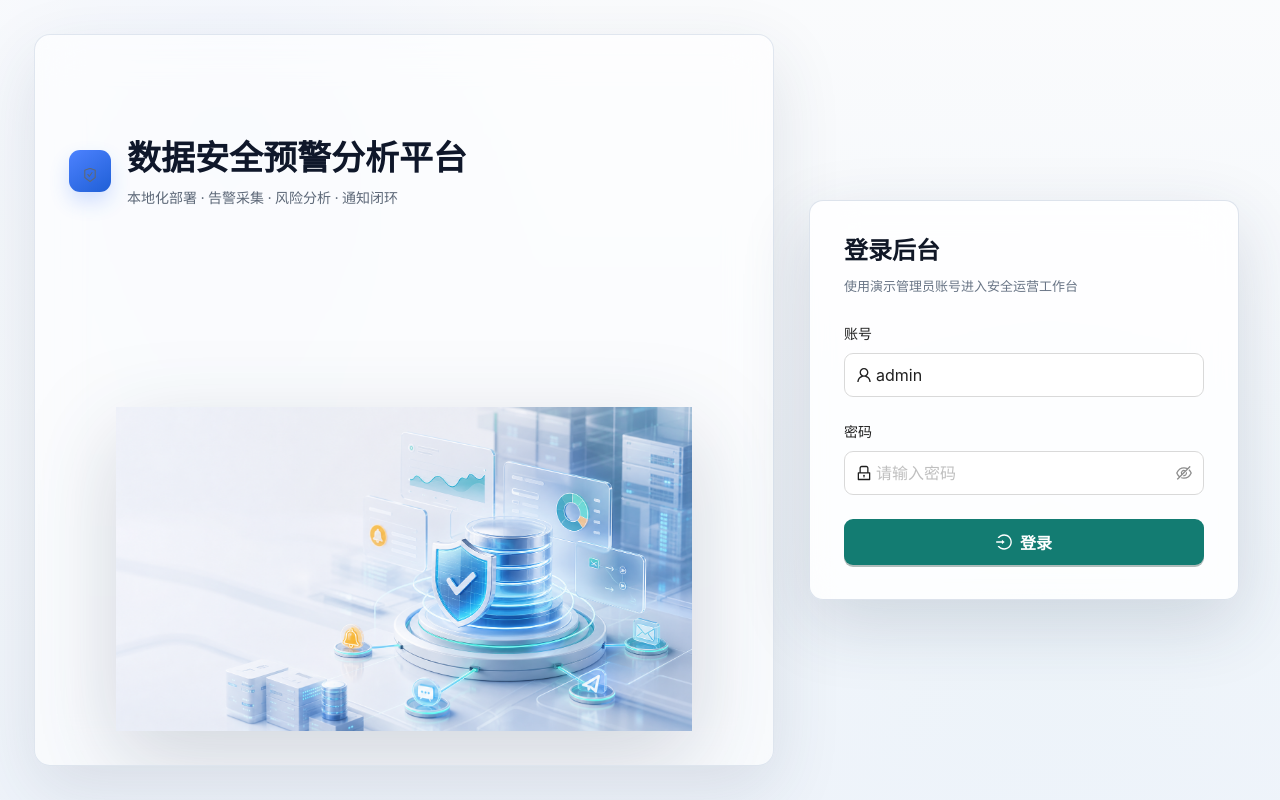
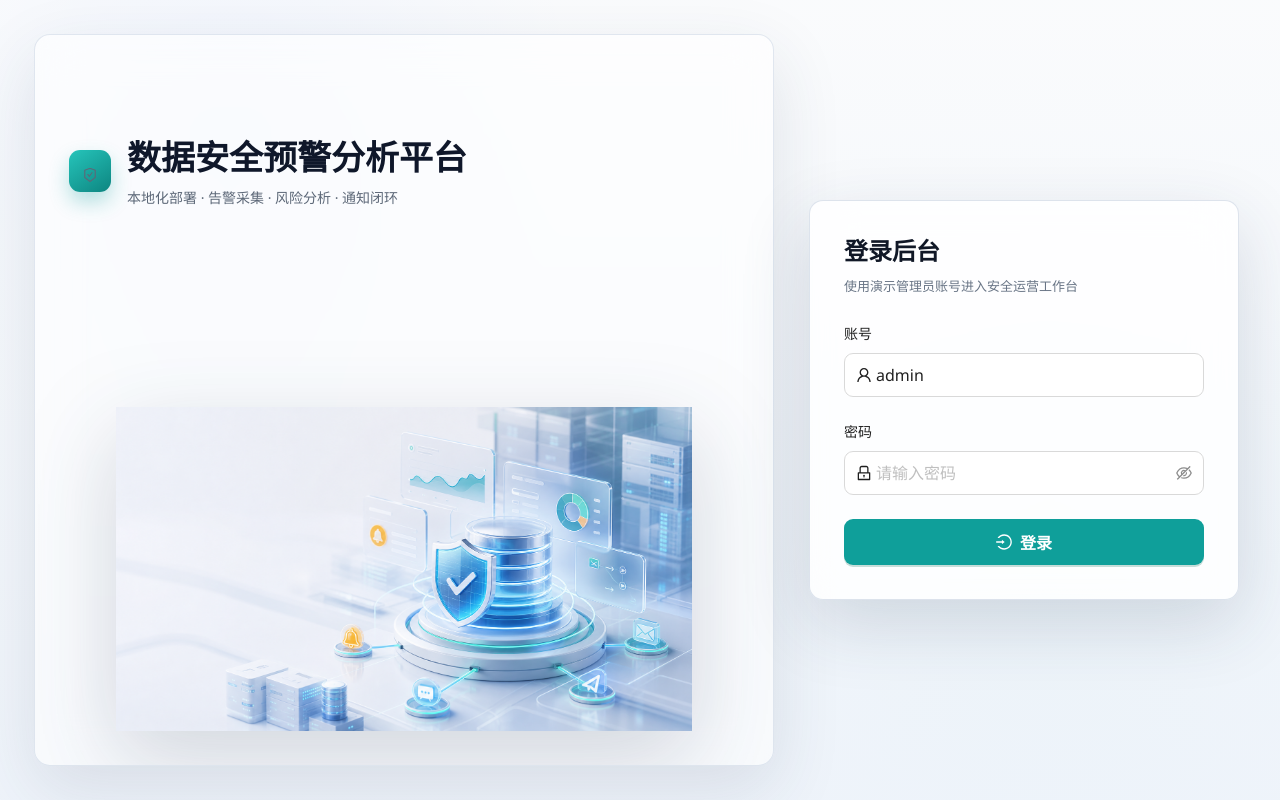
Before and after one commit to Ruidooww/EDSP, a React (Vite) app in the folder frontend/: page / in a window 1280 px wide. Built offline with nearby package versions, Linux system fonts and the light colour scheme.

Commit message:
style: apply EDSP security theme

```diff
--- a/frontend/src/main.tsx
+++ b/frontend/src/main.tsx
@@ -4,34 +4,11 @@ import { ConfigProvider } from 'antd';
 import zhCN from 'antd/locale/zh_CN';
 import App from './App';
 import './styles.css';
+import edspTheme from './theme/edspTheme';
 
 ReactDOM.createRoot(document.getElementById('root')!).render(
   <React.StrictMode>
-    <ConfigProvider
-      locale={zhCN}
-      theme={{
-        token: {
-          colorPrimary: '#137c72',
-          borderRadius: 6,
-          fontSize: 14,
-        },
-        components: {
-          Layout: {
-            bodyBg: '#f6f7f8',
-            siderBg: '#18201f',
-            triggerBg: '#18201f',
-          },
-          Menu: {
-            darkItemBg: '#18201f',
-            darkSubMenuItemBg: '#131918',
-            darkItemSelectedBg: '#137c72',
-          },
-          Card: {
-            borderRadiusLG: 6,
-          },
-        },
-      }}
-    >
+    <ConfigProvider locale={zhCN} theme={edspTheme}>
       <App />
     </ConfigProvider>
   </React.StrictMode>,
--- a/frontend/src/styles.css
+++ b/frontend/src/styles.css
@@ -140,9 +140,8 @@ body {
   top: 0;
   height: 100vh;
   overflow: hidden;
-  background: rgb(244 248 254 / 72%) !important;
-  border-right: 1px solid rgb(180 194 214 / 34%);
-  backdrop-filter: blur(24px);
+  background: #0d1421 !important;
+  border-right: 1px solid rgba(255, 255, 255, 0.06);
 }
 
 .brand {
@@ -161,14 +160,14 @@ body {
   place-items: center;
   color: #fff;
   font-size: 22px;
-  background: linear-gradient(145deg, #4d82ff, #1f5fd6);
+  background: linear-gradient(145deg, #26c5bb, #0d8580);
   border-radius: 11px;
-  box-shadow: 0 10px 20px rgb(47 108 255 / 20%);
+  box-shadow: 0 10px 20px rgba(15, 159, 154, 0.30);
 }
 
 .brand h4.ant-typography {
   margin: 0;
-  color: #111827;
+  color: #ffffff;
   font-size: 16px;
   line-height: 1.1;
 }
@@ -176,13 +175,13 @@ body {
 .brand span {
   display: block;
   margin-top: 4px;
-  color: #697586;
+  color: #8fa3be;
   font-size: 12px;
 }
 
 .sider-menu.ant-menu {
   padding: 0 12px;
-  color: #4b5565;
+  color: #c8d4e3;
   background: transparent;
   border-inline-end: 0 !important;
 }
@@ -190,28 +189,34 @@ body {
 .sider-menu .ant-menu-item {
   height: 42px;
   margin: 4px 0;
-  color: #4b5565;
+  color: #c8d4e3;
   border-radius: 9px;
 }
 
 .sider-menu .ant-menu-item .ant-menu-item-icon {
-  color: #5b6678;
+  color: #8fa3be;
 }
 
 .sider-menu .ant-menu-item-selected {
-  color: #1e5eff;
-  background: rgb(64 124 255 / 12%) !important;
+  color: #0f9f9a;
+  background: rgba(15, 159, 154, 0.15) !important;
 }
 
 .sider-menu .ant-menu-item-selected .ant-menu-item-icon {
-  color: #1e5eff;
+  color: #0f9f9a;
 }
 
 .sider-menu .ant-menu-submenu-title {
   height: 42px;
   margin: 4px 0;
-  color: #4b5565;
+  color: #c8d4e3;
   border-radius: 9px;
+}
+
+.sider-menu .ant-menu-item:hover,
+.sider-menu .ant-menu-submenu-title:hover {
+  color: #e6f9f7 !important;
+  background: rgba(15, 159, 154, 0.08) !important;
 }
 
 .sider-menu .ant-menu-sub .ant-menu-item {
@@ -243,7 +248,7 @@ body {
 }
 
 .topbar-context .anticon {
-  color: #3f7cff;
+  color: #0f9f9a;
 }
 
 .topbar-actions {
@@ -1718,3 +1723,113 @@ body {
     grid-template-columns: 1fr;
   }
 }
+
+/* =============================================
+   EDSP 告警严重度与状态色标体系
+   本轮仅建立统一 class 体系，供后续页面逐步接入。
+   当前页面组件不在本轮修改范围内。
+   ============================================= */
+
+.severity-tag {
+  font-weight: 600;
+  border-radius: 4px;
+  font-size: 12px;
+}
+
+.severity-tag.critical,
+.ant-tag.severity-critical {
+  color: #c41d2e;
+  background: #fff0f0;
+  border-color: #ffa39e;
+}
+
+.severity-tag.high,
+.ant-tag.severity-high {
+  color: #d4380d;
+  background: #fff2e8;
+  border-color: #ffbb96;
+}
+
+.severity-tag.medium,
+.ant-tag.severity-medium {
+  color: #ad6800;
+  background: #fffbe6;
+  border-color: #ffe58f;
+}
+
+.severity-tag.low,
+.ant-tag.severity-low {
+  color: #1d7c4d;
+  background: #f0faf4;
+  border-color: #95de9f;
+}
+
+.severity-tag.info,
+.ant-tag.severity-info {
+  color: #1d5fcc;
+  background: #f0f5ff;
+  border-color: #adc6ff;
+}
+
+/* 告警状态色标 */
+.ant-tag.status-open {
+  color: #c41d2e;
+  background: #fff0f0;
+  border-color: #ffa39e;
+}
+
+.ant-tag.status-acknowledged {
+  color: #ad6800;
+  background: #fffbe6;
+  border-color: #ffe58f;
+}
+
+.ant-tag.status-closed {
+  color: #5c6b77;
+  background: #f5f7f9;
+  border-color: #d0d5dd;
+}
+
+.ant-tag.status-suppressed {
+  color: #8b5cf6;
+  background: #f5f3ff;
+  border-color: #c4b5fd;
+}
+
+/* 数据源状态色标 */
+.ant-tag.ds-healthy {
+  color: #1d7c4d;
+  background: #f0faf4;
+  border-color: #95de9f;
+}
+
+.ant-tag.ds-abnormal {
+  color: #c41d2e;
+  background: #fff0f0;
+  border-color: #ffa39e;
+}
+
+.ant-tag.ds-unknown {
+  color: #5c6b77;
+  background: #f5f7f9;
+  border-color: #d0d5dd;
+}
+
+/* 通知投递状态色标 */
+.ant-tag.delivery-success {
+  color: #1d7c4d;
+  background: #f0faf4;
+  border-color: #95de9f;
+}
+
+.ant-tag.delivery-failed {
+  color: #c41d2e;
+  background: #fff0f0;
+  border-color: #ffa39e;
+}
+
+.ant-tag.delivery-pending {
+  color: #ad6800;
+  background: #fffbe6;
+  border-color: #ffe58f;
+}
--- /dev/null
+++ b/frontend/src/theme/edspTheme.ts
@@ -0,0 +1,61 @@
+/**
+ * EDSP 安全运营平台 - Ant Design v5 主题配置
+ * 不修改任何业务逻辑，仅覆盖设计 token。
+ */
+import type { ThemeConfig } from 'antd';
+
+const edspTheme: ThemeConfig = {
+  token: {
+    // 主色：安全青绿
+    colorPrimary: '#0f9f9a',
+
+    // 语义色
+    colorSuccess: '#17b77a',
+    colorWarning: '#f77234',
+    colorError: '#e84545',
+    colorInfo: '#3d81f5',
+
+    // 基础
+    borderRadius: 6,
+    fontSize: 14,
+    fontFamily: '"Segoe UI", "Microsoft YaHei UI", "Microsoft YaHei", Arial, sans-serif',
+  },
+  components: {
+    Layout: {
+      bodyBg: '#f0f4f8',
+      siderBg: '#0d1421',
+      triggerBg: '#0d1421',
+    },
+    Menu: {
+      darkItemBg: '#0d1421',
+      darkSubMenuItemBg: '#111928',
+      darkItemSelectedBg: 'rgba(15, 159, 154, 0.15)',
+      darkItemSelectedColor: '#0f9f9a',
+      darkItemColor: '#c8d4e3',
+      darkItemHoverColor: '#e6f9f7',
+      darkItemHoverBg: 'rgba(15, 159, 154, 0.08)',
+    },
+    Card: {
+      borderRadiusLG: 8,
+    },
+    Table: {
+      headerBg: '#f4f7fb',
+      rowHoverBg: '#f0fbf9',
+      cellPaddingBlock: 11,
+    },
+    Button: {
+      borderRadius: 6,
+    },
+    Input: {
+      borderRadius: 6,
+    },
+    Select: {
+      borderRadius: 6,
+    },
+    Tag: {
+      borderRadiusSM: 4,
+    },
+  },
+};
+
+export default edspTheme;
```
